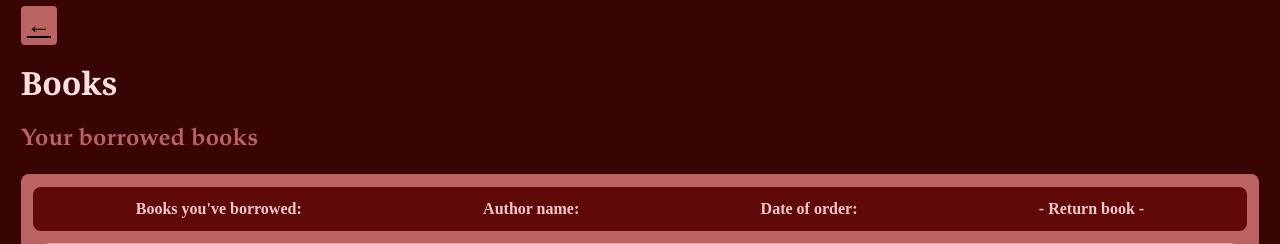
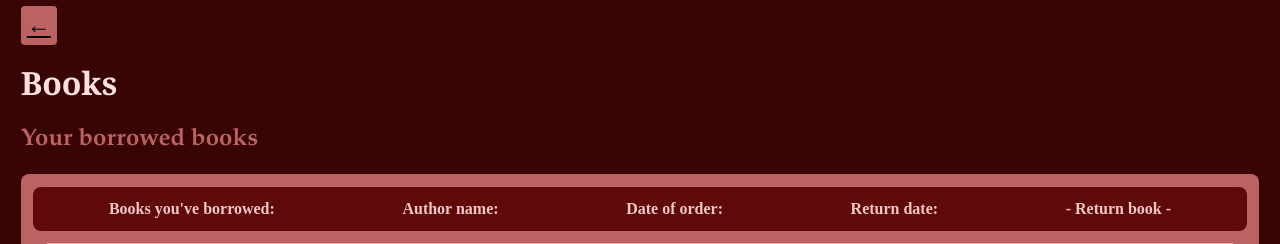
Before and after one commit to SD-Shar/library_db, a Flask app: page /login/browse_kunde/borrowed_kunde in a window 1280 px wide. Shown: the top 244 px of the page. Run offline with Flask 3, Linux system fonts and the light colour scheme; the visitor is signed in with stand-in values (Sample User, id 1); data comes from the database, SQL or seed files in the repository.

Commit message:
html update to match mer info (frist)

```diff
--- a/templates/borrowed_kunde.html
+++ b/templates/borrowed_kunde.html
@@ -28,6 +28,7 @@
                     <th>Books you've borrowed:</th>
                     <th>Author name:</th>
                     <th>Date of order:</th>
+                    <th>Return date:</th>
                     <th> - Return book - </th>
                 </tr>
 
```
